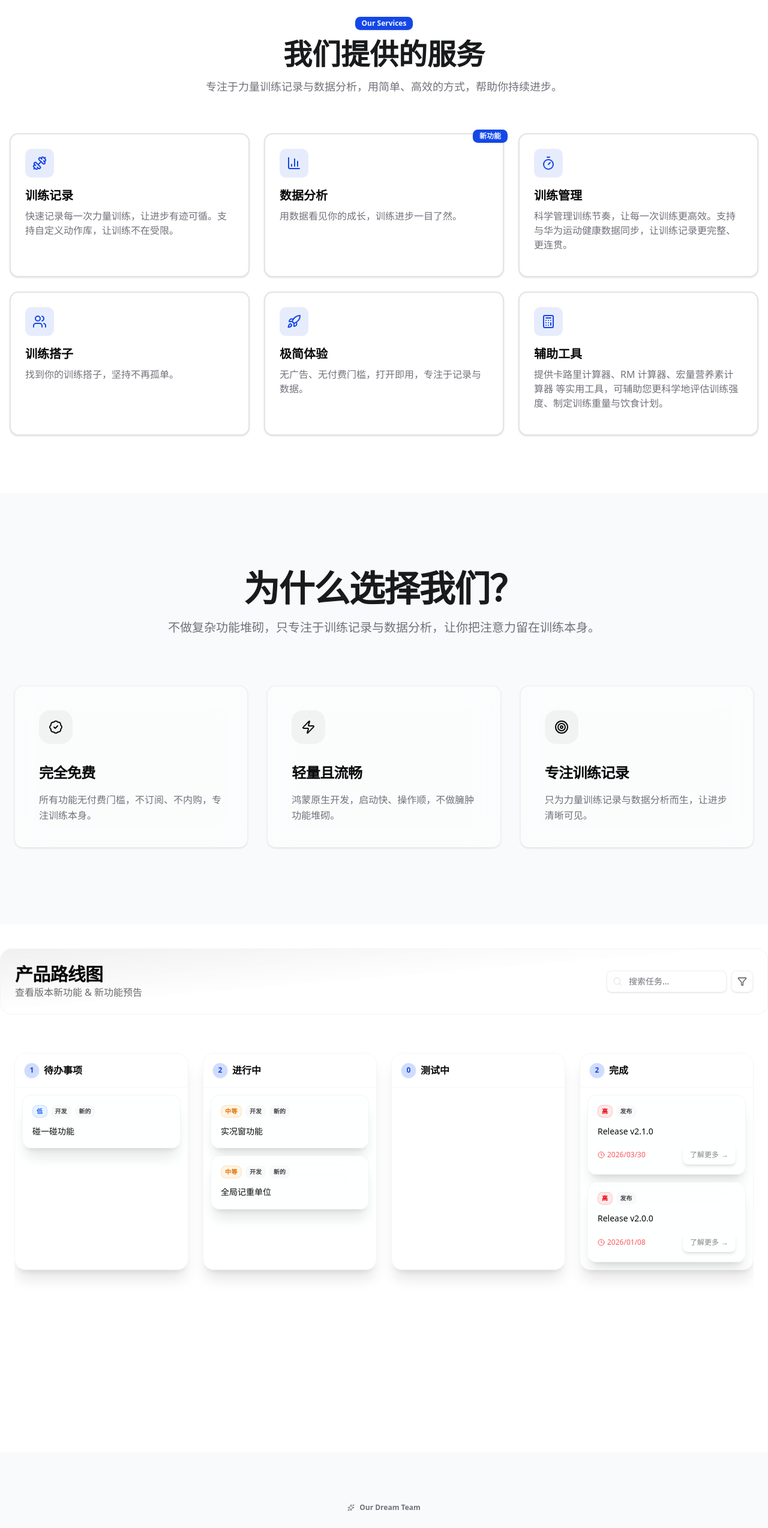
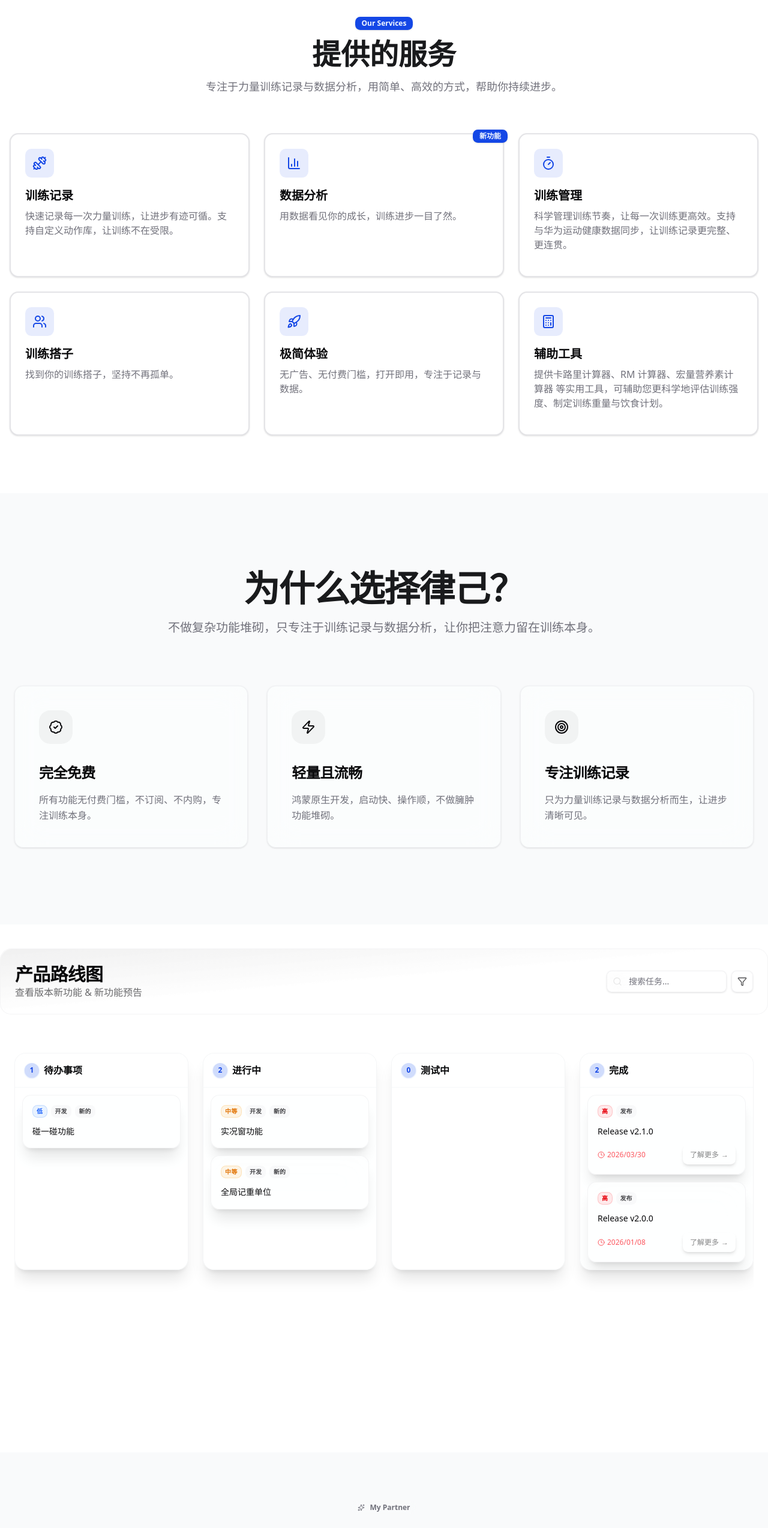
Before and after one commit to peng-xiao-shuai/nextset-h5, a Next.js app: page / in a window 1280 px wide. Shown: the part 871-3418 px from the top of the page at 60% size. Built offline with nearby package versions, Linux system fonts and the light colour scheme.

Commit message:
pref(H5): 根据备案信息调整文案

```diff
--- a/src/app/_components/FAQBlock.tsx
+++ b/src/app/_components/FAQBlock.tsx
@@ -29,7 +29,7 @@ export function FAQAccordionBlock() {
             常见问题解答
           </h2>
           <p className="mx-auto max-w-2xl text-base text-muted-foreground md:text-lg">
-            有疑问？我们有答案。如果您找不到所需信息，请随时联系我们。
+            有疑问？我有答案。如果您找不到所需信息，请随时联系我。
           </p>
         </motion.div>
 
@@ -105,7 +105,7 @@ export function FAQAccordionBlock() {
               还有其他问题吗？
             </h3>
             <p className="mb-6 text-sm text-muted-foreground md:text-base">
-              我们的团队随时为您提供帮助。请与我们联系，我们会尽快回复。
+              随时为您提供帮助。请与我联系，我会尽快回复。
             </p>
             <div className="flex justify-center gap-3 sm:flex-row">
               <NativeButton size="lg">
--- a/src/app/_components/FeatureCardsGrid.tsx
+++ b/src/app/_components/FeatureCardsGrid.tsx
@@ -8,7 +8,7 @@ export function FeatureCardsBlock() {
       <div className="mx-auto max-w-7xl">
         <div className="mb-20 space-y-5 text-center">
           <h2 className="text-5xl font-bold tracking-tight md:text-6xl">
-            为什么选择我们？
+            为什么选择{appInfo.appName}？
           </h2>
           <p className="mx-auto max-w-3xl text-lg leading-relaxed text-muted-foreground md:text-xl">
             不做复杂功能堆砌，只专注于训练记录与数据分析，让你把注意力留在训练本身。
--- a/src/app/_components/OurServicesSection.tsx
+++ b/src/app/_components/OurServicesSection.tsx
@@ -37,7 +37,7 @@ export function OurServicesSection() {
         >
           <Badge className="mb-4">Our Services</Badge>
           <h2 className="mb-4 text-3xl font-bold md:text-4xl lg:text-5xl">
-            我们提供的服务
+            提供的服务
           </h2>
           <p className="mx-auto max-w-2xl text-lg text-muted-foreground">
             专注于力量训练记录与数据分析，用简单、高效的方式，帮助你持续进步。
--- a/src/app/_components/TeamBlock.tsx
+++ b/src/app/_components/TeamBlock.tsx
@@ -303,7 +303,7 @@ export function TeamSectionBlock() {
               variant="secondary"
             >
               <Sparkles className="h-3 w-3" aria-hidden />
-              Our Dream Team
+              My Partner
             </Badge>
           </motion.div>
 
@@ -314,9 +314,9 @@ export function TeamSectionBlock() {
             animate={{ opacity: 1, y: 0 }}
             transition={{ delay: 0.2, duration: 0.6 }}
           >
-            我们的
+            我的
             <span className="bg-gradient-to-r from-primary to-primary/60 bg-clip-text text-transparent">
-              团队
+              伙伴
             </span>
           </motion.h2>
 
@@ -326,7 +326,7 @@ export function TeamSectionBlock() {
             animate={{ opacity: 1 }}
             transition={{ delay: 0.4, duration: 0.6 }}
           >
-            一支由热爱健身的成员组成的团队，共同努力打造的产品。
+            开发过程中得到了一些朋友的帮助与支持，在此表示感谢。
           </motion.p>
         </motion.div>
 
@@ -350,9 +350,9 @@ export function TeamSectionBlock() {
           className="mt-16 text-center"
         >
           <Card className="inline-flex flex-col items-center gap-6 rounded-3xl border border-border/60 bg-card/80 px-10 py-8 shadow-[0_20px_70px_-30px_rgba(15,23,42,0.6)] backdrop-blur-xl">
-            <h3 className="text-2xl font-semibold">加入我们</h3>
+            <h3 className="text-2xl font-semibold">加入律己</h3>
             <p className="max-w-xl text-sm text-[var(--muted-foreground)]">
-              我们目前是用爱发电状态，如果您也想出一份力的话，请立即联系我们吧!
+              目前是用爱发电状态，如果您也想出一份力的话，请立即联系吧!
             </p>
             <NativeMagnetic>
               <Button
--- a/src/config/ConfigData.ts
+++ b/src/config/ConfigData.ts
@@ -352,7 +352,7 @@ export const appInfo = {
     {
       question: '为什么没有 RPE 标记？',
       answer:
-        '我们也曾设想过在 UI 中添加 RPE 标记，经过团队讨论发现需要用户主动去标记会增加用户操作。故此我们将主动 RPE 标记改为算法计算标记，根据历史训练以及体重计算得出 RPE。（注: 没有补充体重数据以及动作首次开始训练是没有 RPE 标记的）',
+        '也曾设想过在 UI 中添加 RPE 标记，经过讨论发现需要用户主动去标记会增加用户操作。故此将主动 RPE 标记改为算法计算标记，根据历史训练以及体重计算得出 RPE。（注: 没有补充体重数据以及动作首次开始训练是没有 RPE 标记的）',
     },
     {
       question: 'APP是否会支持安卓和苹果？',
```
